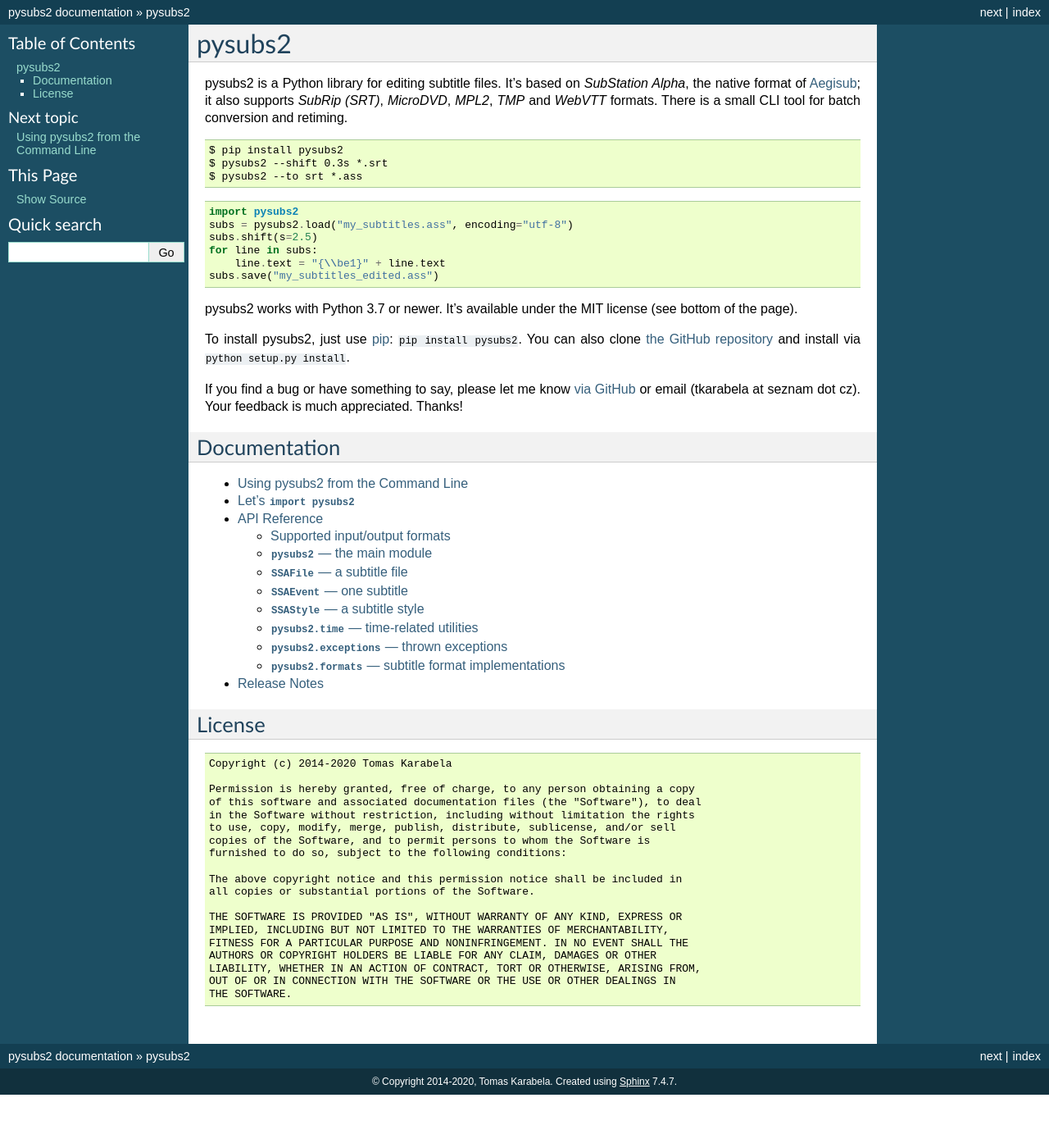
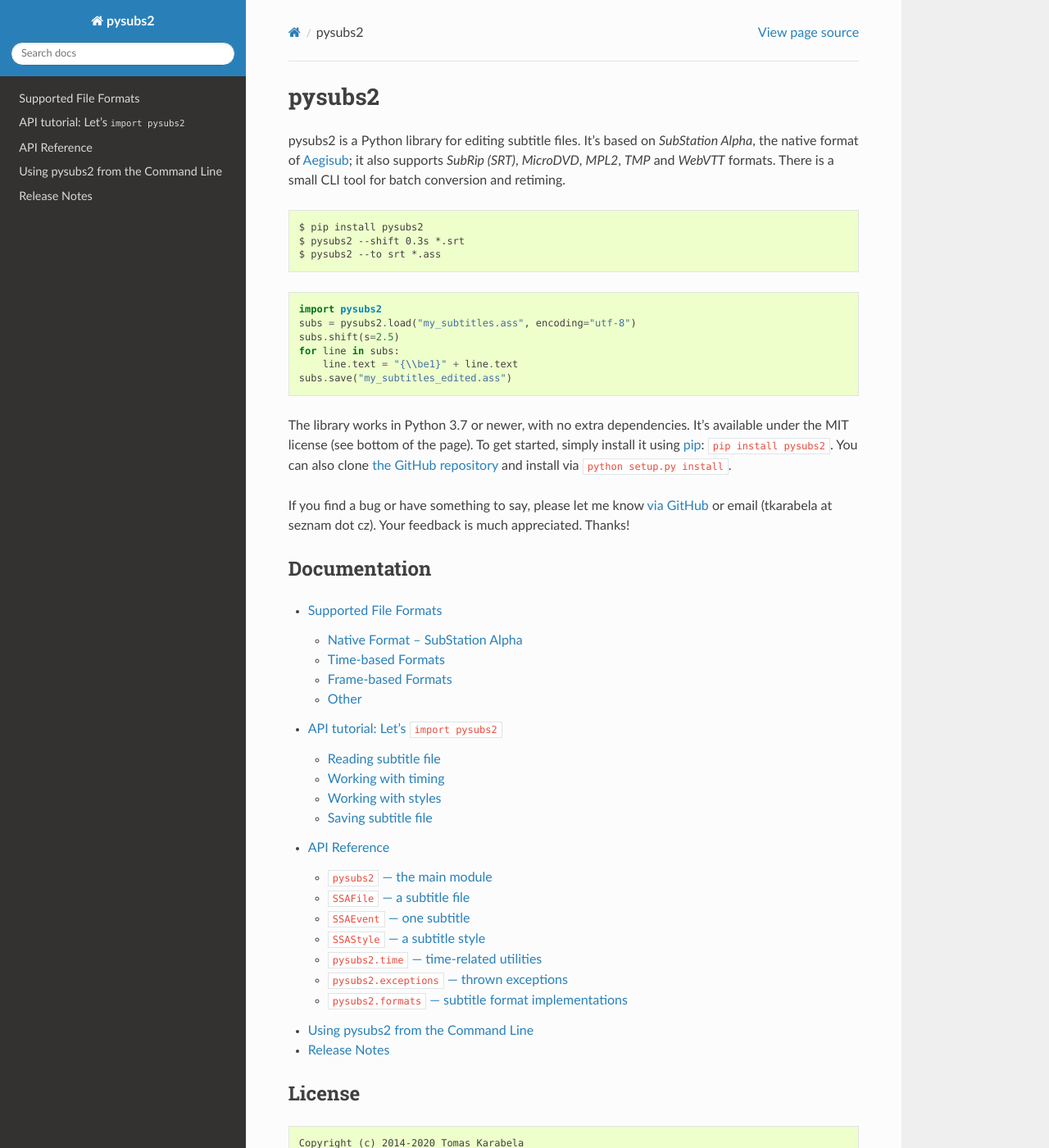
Before and after one commit to tkarabela/pysubs2, a Sphinx documentation site: the page built from docs/index.rst, in a window 1280 px wide and 1400 px high. Shown: the whole window at 82% size. Built offline with Sphinx 7.4.7 and the Read the Docs theme 2.0.0, drawn with Linux system fonts in a browser that asks for light colours; the version number could not be read and is left out; some of the changed text lies outside the part shown.

Commit message:
Update documentation, bump version to 1.0.0

```diff
--- a/docs/api-reference.rst
+++ b/docs/api-reference.rst
@@ -1,38 +1,5 @@
 API Reference
 =============
-
-Supported input/output formats
-------------------------------
-
-pysubs2 is built around *SubStation Alpha*, the native subtitle format of `Aegisub <http://www.aegisub.org/>`_.
-This format is popular in anime fansub community as it allows for rich text formatting and even animations
-and vector graphics.
-
-**SubStation Alpha** --- supported in two versions:
-
-- .ass files (Advanced SubStation Alpha v4.0+), format identifier is ``"ass"``.
-- .ssa files (SubStation Alpha v4.0), format identifier is ``"ssa"``.
-
-**SubRip** --- .srt files, format identifier is ``"srt"``. Widely used subtitle format, it uses HTML
-tags for formatting, though it is usually not heavily formatted (as opposed to *SubStation*).
-
-**MicroDVD** --- .sub files, format identifier is ``"microdvd"``. This format uses frames to describe start/end times,
-instead of hour/minute/second, which means it is dependent on framerate of the video. For proper retiming and conversion,
-you need to know the framerate (sometimes it is given in the first subtitle, which ``pysubs2`` will autodetect and use).
-
-**MPL2** --- Time-based format similar to MicroDVD, format identifier is ``"mpl2"``. To save subtitles in MPL2 format,
-use ``subs.save("subtitles.txt", format_="mpl2")``.
-
-**TMP** --- Time-based format, format identifier is ``"tmp"``. A very simple format which only specifies starting time
-for each subtitle, eg. ``0:00:13:This is a subtitle``. Subtitle length is calculated automatically based on character
-count. This older subtitle format is also referred to as "TMP Player" format.
-
-**WebVTT** --- Time-based format similar to SubRip, format identifier is ``"vtt"``. Currently implemented
-as a flavour of SubRip, with no extra support for WebVTT-specific features like styles or subtitle alignment.
-`Link to WebVTT specification <https://developer.mozilla.org/en-US/docs/Web/API/WebVTT_API>`_, official name is
-"Web Video Text Tracks Format".
-
-**JSON**-serialized internal representation, which amounts to ASS. Format identifier is ``"json"``.
 
 ``pysubs2`` --- the main module
 -------------------------------
--- a/docs/conf.py
+++ b/docs/conf.py
@@ -14,6 +14,7 @@
 
 import sys
 import os
+import sphinx_rtd_theme
 
 # If extensions (or modules to document with autodoc) are in another directory,
 # add these directories to sys.path here. If the directory is relative to the
@@ -102,7 +103,7 @@
 
 # The theme to use for HTML and HTML Help pages.  See the documentation for
 # a list of builtin themes.
-html_theme = 'default'
+html_theme = 'sphinx_rtd_theme'
 
 # Theme options are theme-specific and customize the look and feel of a theme
 # further.  For a list of options available for each theme, see the
--- a/docs/index.rst
+++ b/docs/index.rst
@@ -5,13 +5,13 @@
 the native format of `Aegisub <http://www.aegisub.org/>`_; it also supports  *SubRip (SRT)*,
 *MicroDVD*, *MPL2*, *TMP* and *WebVTT* formats. There is a small CLI tool for batch conversion and retiming.
 
-::
+.. code-block:: text
 
     $ pip install pysubs2
     $ pysubs2 --shift 0.3s *.srt
     $ pysubs2 --to srt *.ass
 
-::
+.. code-block:: python
 
     import pysubs2
     subs = pysubs2.load("my_subtitles.ass", encoding="utf-8")
@@ -20,9 +20,9 @@
         line.text = "{\\be1}" + line.text
     subs.save("my_subtitles_edited.ass")
 
-pysubs2 works with Python 3.7 or newer. It’s available under the MIT license (see bottom of the page).
-
-To install pysubs2, just use `pip <https://pypi.python.org/pypi/pip>`_: ``pip install pysubs2``.
+The library works in Python 3.7 or newer, with no extra dependencies.
+It’s available under the MIT license (see bottom of the page).
+To get started, simply install it using `pip <https://pypi.python.org/pypi/pip>`_: ``pip install pysubs2``.
 You can also clone `the GitHub repository <https://github.com/tkarabela/pysubs2/>`_ and install via ``python setup.py install``.
 
 If you find a bug or have something to say, please let me know `via GitHub <https://github.com/tkarabela/pysubs2/issues>`_ or
@@ -34,9 +34,10 @@
 .. toctree::
    :maxdepth: 2
 
-   cli
+   supported-formats
    tutorial
    api-reference
+   cli
    release-notes
 
 
--- /dev/null
+++ b/docs/requirements.txt
@@ -0,0 +1,2 @@
+sphinx>=3.2,<3.3
+sphinx-rtd-theme
--- /dev/null
+++ b/docs/supported-formats.rst
@@ -0,0 +1,49 @@
+Supported File Formats
+======================
+
+.. tip::
+   Every supported format has a unique *format identifier* string, eg. ``"srt"``.
+   These can be used in the API to force input/output in a certain format, though this
+   is usually unnecessary thanks to autodetection from content and file extension.
+
+Native Format -- SubStation Alpha
+---------------------------------
+
+pysubs2 is built around *SubStation Alpha*, the native subtitle format of `Aegisub <http://www.aegisub.org/>`_.
+This format is popular in anime fansub community as it allows for rich text formatting and even animations
+and vector graphics.
+
+**SubStation Alpha** --- supported in two versions:
+
+- .ass files (Advanced SubStation Alpha v4.0+), format identifier is ``"ass"``.
+- .ssa files (SubStation Alpha v4.0), format identifier is ``"ssa"``.
+
+Time-based Formats
+------------------
+
+**SubRip** --- .srt files, format identifier is ``"srt"``. Widely used subtitle format, it uses HTML
+tags for formatting, though it is usually not heavily formatted (as opposed to *SubStation*).
+
+**MPL2** --- Time-based format similar to MicroDVD, format identifier is ``"mpl2"``. To save subtitles in MPL2 format,
+use ``subs.save("subtitles.txt", format_="mpl2")``.
+
+**TMP** --- Time-based format, format identifier is ``"tmp"``. A very simple format which only specifies starting time
+for each subtitle, eg. ``0:00:13:This is a subtitle``. Subtitle length is calculated automatically based on character
+count. This older subtitle format is also referred to as "TMP Player" format.
+
+**WebVTT** --- Time-based format similar to SubRip, format identifier is ``"vtt"``. Currently implemented
+as a flavour of SubRip, with no extra support for WebVTT-specific features like styles or subtitle alignment.
+`Link to WebVTT specification <https://developer.mozilla.org/en-US/docs/Web/API/WebVTT_API>`_, official name is
+"Web Video Text Tracks Format".
+
+Frame-based Formats
+-------------------
+
+**MicroDVD** --- .sub files, format identifier is ``"microdvd"``. This format uses frames to describe start/end times,
+instead of hour/minute/second, which means it is dependent on framerate of the video. For proper retiming and conversion,
+you need to know the framerate (sometimes it is given in the first subtitle, which ``pysubs2`` will autodetect and use).
+
+Other
+-----
+
+**JSON**-serialized internal representation, which amounts to ASS. Format identifier is ``"json"``.
--- a/docs/tutorial.rst
+++ b/docs/tutorial.rst
@@ -1,9 +1,12 @@
-Let's ``import pysubs2``
-========================
+API tutorial: Let's ``import pysubs2``
+======================================
 
 This tutorial will show you how to use most of what pysubs2 library has to offer. If you are familiar with Python and Aegisub, you will hopefully find the API quite intuitive.
 
 If you want to follow along in your REPL, make sure to have Python 3 and pysubs2 installed.
+
+Reading subtitle file
+---------------------
 
 Let's settle on a simple subtitle file first.
 
@@ -42,6 +45,9 @@
 
 .. tip:: If you don't entertain SubStation, there is also a :attr:`pysubs2.SSAEvent.plaintext` property which hides override tags and translates newlines for you. Be warned, however, that writing to this property throws away any override tags.
 
+Working with timing
+-------------------
+
 Let's have a look at the timestamps.
 
     >>> subs[1].start
@@ -70,6 +76,9 @@
 
 .. note:: You can have negative timestamps in your ``subs``. They are assumed to be zero for purposes of export.
 
+Working with styles
+-------------------
+
 As you've seen already with the newlines, pysubs2 works with SubStation, meaning our SRT file actually has a "Default" style associated with its subtitles.
 
     >>> subs.styles["Default"]
@@ -85,6 +94,9 @@
 Notice that the subtitle object (:class:`pysubs2.SSAEvent`) and the style object (:class:`pysubs2.SSAStyle`) aren't really connected. Instead, styles are referred to by their name in the :attr:`pysubs2.SSAFile.styles` dictionary.
 
 .. tip:: This means that renaming a style is a little difficult, because you also have to fix all references to the old name. The :meth:`pysubs2.SSAFile.rename_style()` method does what's needed behind the scenes.
+
+Saving subtitle file
+--------------------
 
 Now that the second subtitle uses "MyStyle", it should appear in italics. Let's export to SRT again to see if that's the case!
 
```
Also changed, not shown: docs/release-notes.rst (+9 -0 lines), .readthedocs.yml (added), .travis.yml, 1 other file.
